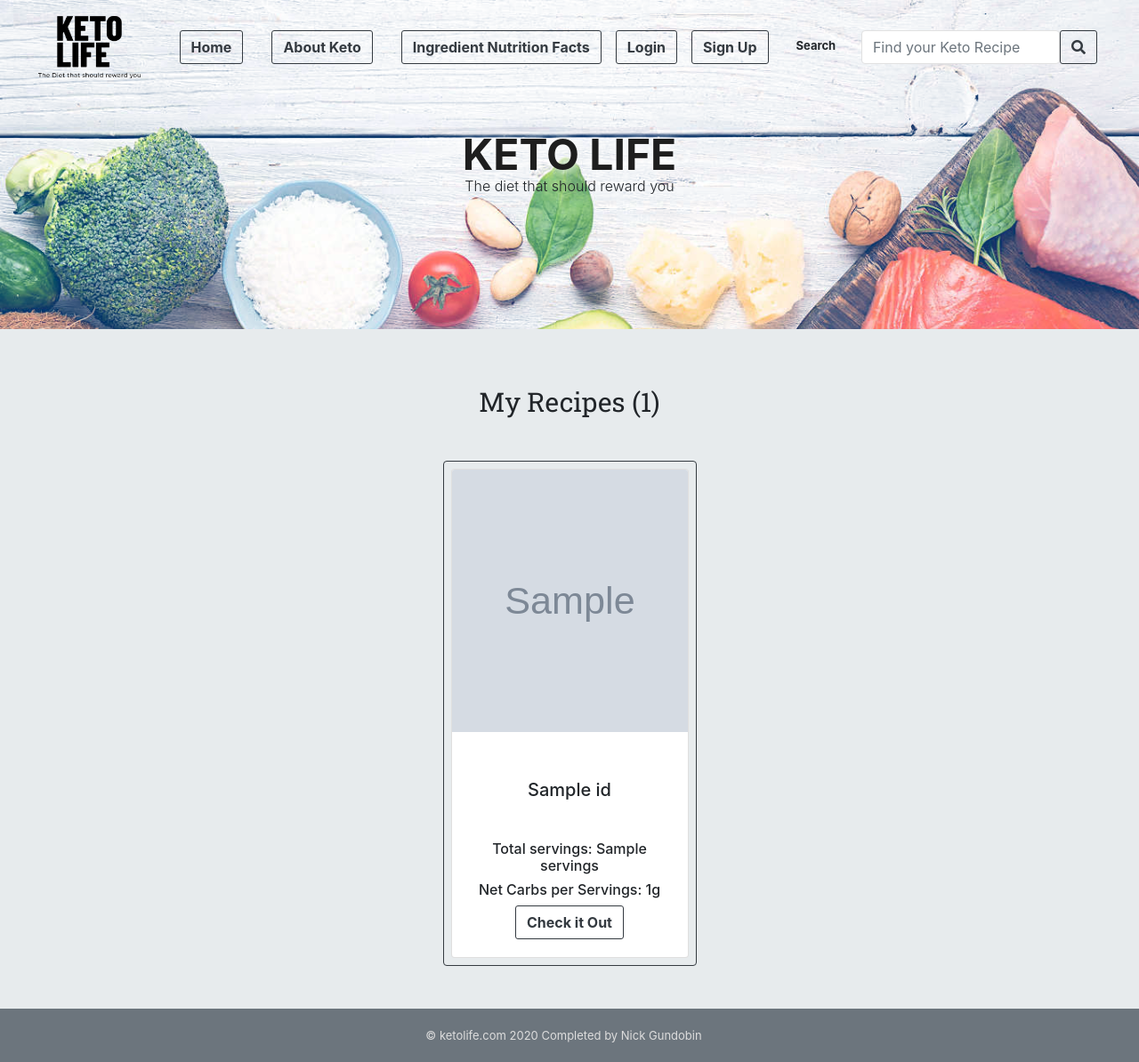
After one commit to nikgun1984/ketolife_fullstack, a Flask app: template templates/my-recipes.html in a window 1280 px wide. The commit adds this page. Shown: the whole page at 89% size. Run offline with Flask 2, Linux system fonts and the light colour scheme; the template is opened without the code that fills it: most values are stand-ins (such as "Sample title", 1, 10 or a date in 2020); grey boxes marked "Sample" are stand-in pictures; parts of the project's set-up code (start-up, migrations or seed data) failed here and were passed over; some libraries are stand-ins or nearby versions.

Commit message:
added comments/changes and testing some bugs

```diff
--- a/app.py
+++ b/app.py
@@ -8,8 +8,8 @@ from flask_wtf.csrf import CSRFProtect
 import json
 from io import BytesIO
 
-from models import db, connect_db, User,Recipe, Product, Rating
-from forms import NewRecipeForm, TitleRecipeForm, LoginForm, UserAddForm
+from models import db, connect_db, User,Recipe, Product, Rating, Comment
+from forms import NewRecipeForm, TitleRecipeForm, LoginForm, UserAddForm, CommentsForm
 from secrets import APP_KEY, APP_ID_RECIPE, APP_KEY_RECIPE, key_gen
 import utilities
 
@@ -220,12 +220,20 @@ def delete_ingredient_from_recipe():
     total_vitamins = utilities.subtract_nutrients(total_vitamins,vitamins)
     return jsonify(total_nutrients, total_vitamins)
 
-@app.route('/api/get-recipe-database/<int:id>')
+@app.route('/api/get-recipe-database/<int:id>', methods=['GET','POST'])
 def get_recipe_database(id):
     recipe = Recipe.query.get(id)
+    comment_form = CommentsForm()
     if not recipe:
         flash(f"Recipe Not Found...")
         return redirect('/')
+    if comment_form.validate_on_submit() and CURR_USER_KEY in session:
+        comment = Comment(comment=comment_form.comment.data,user_id=g.user.id,recipe_id=id)
+        db.session.add(comment)
+        db.session.commit()
+        return redirect(f'/api/get-recipe-database/{id}')
+    comments = recipe.comments
+    users,times = utilities.get_users(recipe)
     avg_rate = utilities.calculate_average_rating(id,recipe.average_rate)
     user_rating = utilities.is_empty_query(id)
     percentages = utilities.calculate_percentages_stars(id)
@@ -234,8 +242,9 @@ def get_recipe_database(id):
     carbs = tuple(["Sugar Alcohol","Sugar","Fiber","Net Carbohydrates","Sugars", "Carbs (net)",'Sugar alcohols','Sugars, added'])
     no_daily = tuple(["Sugar","Sugars",'Sugars, added','Protein','Monounsaturated','Polyunsaturated'])
     calories = math.ceil(recipe.calories/recipe.servings)
-
-    return render_template("recipe-check.html", recipe=recipe, nutrients=nutrients, vitamins=vitamins,fats=fats,carbs=carbs,calories=calories,no_daily=no_daily, user_rating=user_rating, percentages=percentages)
+    # import pdb
+    # pdb.set_trace()
+    return render_template("recipe-check.html", recipe=recipe, nutrients=nutrients, vitamins=vitamins,fats=fats,carbs=carbs,calories=calories,no_daily=no_daily, user_rating=user_rating, percentages=percentages,comment_form=comment_form,comments=comments, users=users,times=times)
 
 @app.route('/api/get-recipe')
 def get_recipe():
@@ -259,6 +268,16 @@ def get_best_rated():
     n_carbs = utilities.partition_list(net_carbs,3)
     size = len(best_rated)
     return render_template('best-rated-recipes.html',best_rated=best, user_ratings=u_rated,size=size,net_carbs=n_carbs)
+
+@app.route('/api/my-recipes')
+@login_required
+def get_my_recipes():
+    """Get all best rated recipes """
+    my_recipes, net_carbs = utilities.get_my_recipes()
+    my_recipes = utilities.partition_list(my_recipes,3)
+    net_carbs = utilities.partition_list(net_carbs,3)
+    size = len(my_recipes)
+    return render_template('my-recipes.html',recipes=my_recipes, net_carbs=net_carbs,size=size)
 
 #### Need to work on this one just yet
 @app.route('/api/get-instructions')
@@ -290,15 +309,17 @@ def get_create_recipe_form():
         title = form.title.data
     return render_template('create-recipe.html',form=form)
 
-@app.route('/api/submit-recipe', methods=["POST"])
+@app.route('/api/create-recipe', methods=["POST"])
 @login_required
 def submit_recipe():
     """Create Recipe and Add it to database"""
+    print('in the submit_recipe')
     file = request.files.get('file')
     other_data = json.loads(request.form.get('otherData'))
     new_recipe = utilities.handle_adding_recipe_data(other_data,file)
-
-    return jsonify(new_recipe.id)
+    # import pdb
+    # pdb.set_trace()
+    return jsonify(f'/api/get-recipe-database/{new_recipe.id}')
 
 @app.route('/images/<int:recipe_id>.png')
 def get_image(recipe_id):
--- a/forms.py
+++ b/forms.py
@@ -60,3 +60,8 @@ class UserAddForm(FlaskForm):
 class SearchIngredientForm(FlaskForm):
     """Ingredient Search Form"""
     item = StringField('Ingredient', render_kw={"placeholder": "Search for your ingredient"}, validators=[DataRequired()])
+
+
+class CommentsForm(FlaskForm):
+    """Comments form"""
+    comment = TextAreaField('Leave a Comment if You Like', render_kw={"rows":"3","id":"comment"},validators=[InputRequired("You cannot submit empty form")])
--- a/static/css/style.css
+++ b/static/css/style.css
@@ -218,15 +218,14 @@ footer .container-fluid p {
     height: 550px;
 }
 .card-img-top {
-    width: 100%;
-    /* height: 15vw; */
-    object-fit: cover;
+    width: auto;
+    height: 300px;
 }
 
-#blob-image {
-    width: 40%;
-    height: auto;
-    overflow:hidden;
+.card-image-recipe {
+    width: auto; /* You can set the dimensions to whatever you want */
+    height: 450px;
+    object-fit: cover;
 }
 
 @media(max-width: 768px) {
@@ -236,6 +235,16 @@ footer .container-fluid p {
 
     .carousel-inner .carousel-item > div:first-child {
         display: block;
+    }
+
+    .card-image-recipe {
+        width: 300px; /* You can set the dimensions to whatever you want */
+        /* height: 450px; */
+        object-fit: cover;
+    }
+
+    .parallax-container-fluid {
+        text-align: center;
     }
 }
 
--- a/static/js/script.js
+++ b/static/js/script.js
@@ -609,7 +609,7 @@ $("#ratings").on("mouseover", "i", async function (evt) {
 		}
 });
 
-$("#recipe_submit").on("submit", async function(evt){
+$("#recipe_submit").on("submit", async function (evt) {
 	evt.preventDefault();
 	const existing = accessToLocaStorage();
 	delete existing["nutrients"];
@@ -620,11 +620,8 @@ $("#recipe_submit").on("submit", async function(evt){
 	formData.append("file", file);
 	formData.append("otherData", JSON.stringify(existing));
 
-	const response = await axios
-		.post("/api/submit-recipe", formData)
-		.then(async function (response) {
-			console.log(response.data);
-			localStorage.clear();
-			await axios.get(`/api/get-recipe-database/${response.data}`);
-		});
-})
+	const resp = await axios.post("/api/create-recipe", formData);
+	window.location.href = resp.data;
+});
+
+// $("#comments-form").on("submit", async function)
--- /dev/null
+++ b/templates/my-recipes.html
@@ -0,0 +1,46 @@
+{% extends 'base.html' %}
+
+{% block title%} My Recipes {% endblock %}
+
+{% block content %}
+    <section class="module parallax parallax-1" data-type="background" data-speed="10">
+        <div class="parallax-container-fluid">
+            <h1 class="m-0">Keto Life</h1>
+            <p class="text-center">The diet that should reward you</p>
+        </div>
+    </section>
+
+    <section class="module content">
+        <div class="parallax-container-fluid">
+            <h2 class="text-center mt-4">My Recipes ({{size}})</h2>
+            <div class="container text-center">
+                {% for row in range(recipes | length) %}
+                <div class="row justify-content-center">
+                    {% for col in range(recipes[row] | length) %}
+                    <div class="col-lg-3 col-m-1 border border border-dark rounded p-2 m-2">
+                        <div class="card">
+                            {% if recipes[row][col].local_image %}
+                            <img class="card-img-top" src="/images/{{recipes[row][col].id}}.png" alt="Card image cap">
+                            {% else %}
+                            <img class="card-img-top" src="{{recipes[row][col].image}}" alt="Card image cap">
+                            {% endif %}
+                            <div class="card-body d-flex flex-column">
+                                <hr>
+                                <h5 class="card-title">{{recipes[row][col].title}}</h5>
+                                <hr>
+                                <h6 class="card-text">Total servings: {{recipes[row][col].servings}}</h6>
+                                <h6 class="card-text">Net Carbs per Servings: {{net_carbs[row][col]}}g</h6>
+
+                                <form action="/api/get-recipe-database/{{recipes[row][col].id}}" class="mt-auto">
+                                    <button class="btn btn-dark btn-outline">Check it Out</button>
+                                </form>
+                            </div>
+                        </div>
+                    </div>
+                    {% endfor %}
+                </div>
+                {% endfor %}
+            </div>
+        </div>
+    </section>
+{% endblock %}
--- a/templates/navbar.html
+++ b/templates/navbar.html
@@ -47,7 +47,7 @@
                                 <div class="row mb-1 align-items-center">
                                     <div class="col-lg-4">
                                         <p class="text-center">
-                                            <span><img src="{{g.user.image_url}}" alt="" style="width:90px;" class="p-1 border border-dark rounded"></span>
+                                            <span><img src="/static/images/{{g.user.image_url}}" alt="" style="width:90px;" class="p-1 border border-dark rounded"></span>
                                         </p>
                                     </div>
                                     <div class="col-lg-8">
@@ -67,7 +67,7 @@
                                 <div class="row">
                                     <div class="col-lg-12">
                                         <p>
-                                            <a href="#" class="btn btn-outline-primary btn-block"><strong><i class="fas fa-utensils"></i> My Recipes <i class="fas fa-utensils"></i></strong></a>
+                                            <a href="/api/my-recipes" class="btn btn-outline-primary btn-block"><strong><i class="fas fa-utensils"></i> My Recipes <i class="fas fa-utensils"></i></strong></a>
                                             <a href="/api/your-best-recipes" class="btn btn-outline-primary btn-block"><strong><i class="far fa-star"></i> My Best Rated Recipes <i class="far fa-star"></i></strong></a>
                                             <a href="#" class="btn btn-outline-danger btn-block"><strong>Edit Profile</strong></a>
                                         </p>
--- a/templates/recipe-result.html
+++ b/templates/recipe-result.html
@@ -20,7 +20,7 @@
                     <div class="col-3 border border-dark rounded p-2 m-2">
                         <div class="card">
                             {% if recipes[i][j].local_image %}
-                            <img class="card-img-top" src="/images/{{recipes[i][j].id}}.jpg" alt="Card image cap">
+                            <img class="card-img-top" src="/images/{{recipes[i][j].id}}.png" alt="Card image cap">
                             {% else %}
                             <img class="card-img-top" src="{{recipes[i][j].image}}" alt="Card image cap">
                             {% endif %}
--- a/utilities.py
+++ b/utilities.py
@@ -51,7 +51,7 @@ def get_carousel_card_info(recipes):
     """Get all information from carousel"""
     copy_recipe = recipes[:]
     netcarbs = calculate_all_recipes_netcarbs(recipes)
-    return [(copy_recipe[i].title,copy_recipe[i].image,copy_recipe[i].servings,netcarbs[i],copy_recipe[i].id) for i in range(len(netcarbs))]
+    return [(copy_recipe[i].title,copy_recipe[i].image,copy_recipe[i].servings,netcarbs[i],copy_recipe[i].id,copy_recipe[i].local_image) for i in range(len(netcarbs))]
 
 def partition_list(lst,n):
     """Divide ingredients into grid for displayong on front page"""
@@ -181,6 +181,15 @@ def get_best_rated_recipes():
 
     return best_rated,user_ratings,net_carbs
 
+def get_my_recipes():
+    user = User.query.get(g.user.id)
+    net_carbs = []
+    for recipe in user.recipes:
+        res = calculate_all_recipes_netcarbs([recipe])
+        net_carbs.append(res[0])
+
+    return user.recipes,net_carbs
+
 def is_empty_query(id):
     rated_query = Rating.query.filter((Rating.recipe_id == id) & (Rating.user_id==g.user.id)).first()
     return rated_query.rating if rated_query else 0
@@ -264,3 +273,14 @@ def get_fats_carbs():
     carbs = tuple(["Sugar Alcohol","Sugar","Fiber","Net Carbohydrates","Sugars", "Carbs (net)",'Sugar alcohols','Sugars, added'])
     no_daily = tuple(["Sugar","Sugars",'Sugars, added','Protein','Monounsaturated','Polyunsaturated'])
     return fats,carbs,no_daily
+
+def get_users(recipe):
+    all_comments = recipe.comments
+    users = []
+    times = []
+    for comment in all_comments:
+        user = User.query.get(comment.user_id)
+        users.append(user)
+        times.append(comment.created_at)
+
+    return users,times
```
Also changed, not shown: models.py (+6 -1 lines), templates/best-rated-recipes.html (+8 -8 lines), templates/carousel.html (+6 -2 lines), templates/recipe-check.html (+42 -12 lines).
